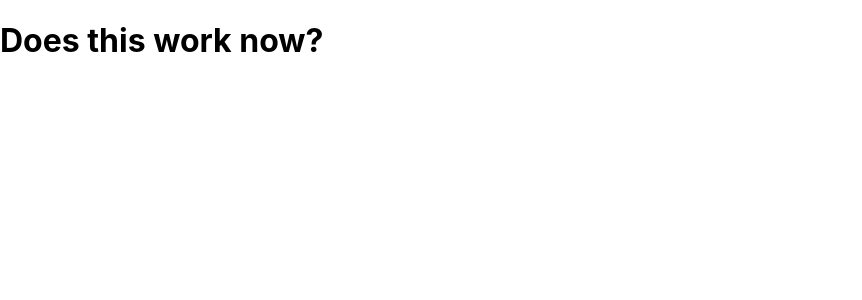
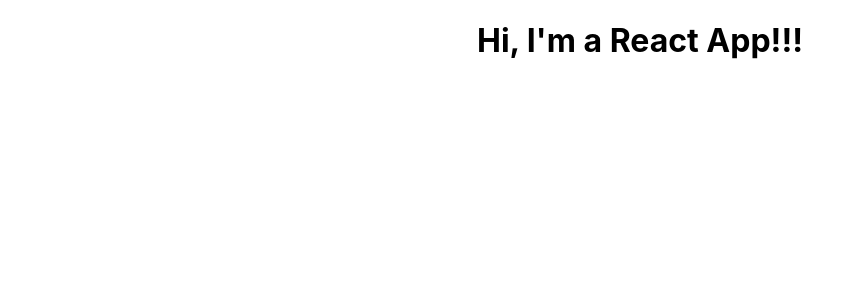
Before and after one commit to rb150/anothereact, a React (Create React App) app: page / in a window 1280 px wide. Shown: the top 300 px of the page, without its empty margins (0-862 px from the left). Built offline with nearby package versions, Linux system fonts and the light colour scheme.

Commit message:
real right way to duplicate syntax

```diff
--- a/src/App.js
+++ b/src/App.js
@@ -10,7 +10,10 @@
     // );
 
     //return React.createElement('div', null, 'h1', 'Hi, I\'m a React App!!!');
-    return React.createElement('div', null, React.createElement('h1', null, 'Does this work now?'))
+
+    //add styling by replacing null with an object that has our styling.
+    //this (below) is what the above code will get compiled into
+    return React.createElement('div', {className: 'App'}, React.createElement('h1', null, 'Hi, I\'m a React App!!!'))
   }
 }
 
```
